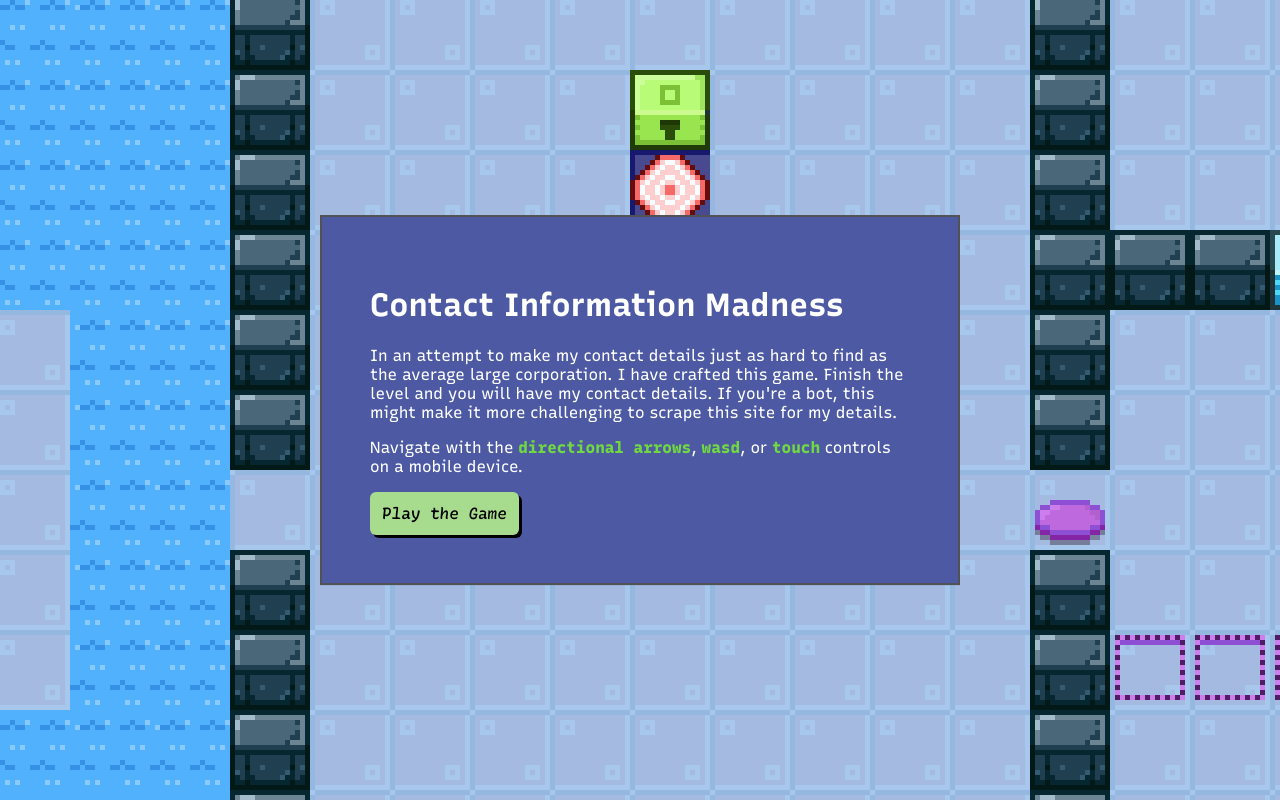
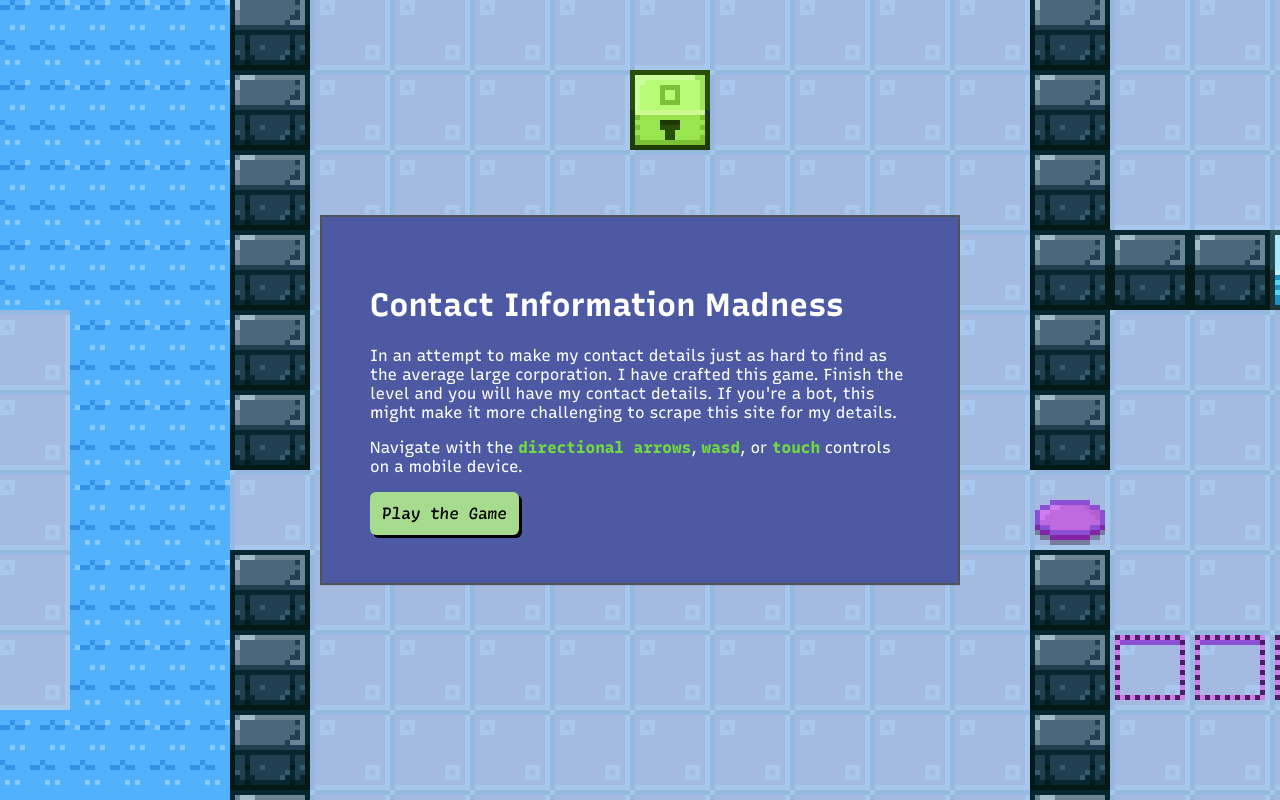
Before and after one commit to GraemeRMorgan/contact-form-game, a Next.js app: page / in a window 1280 px wide. Built offline with nearby package versions, Linux system fonts and the light colour scheme; no server answers.

Commit message:
Fixed the location of the goal.

```diff
--- a/src/app/levels/Room1.js
+++ b/src/app/levels/Room1.js
@@ -22,7 +22,7 @@ const level = {
   tilesHeight: 12,
   placements: [
     { x: 10, y: 6, type: PLACEMENT_TYPE_HERO },
-    { x: 10, y: 3, type: PLACEMENT_TYPE_GOAL },
+    { x: 10, y: 2, type: PLACEMENT_TYPE_GOAL },
 
     // Chest
     {x: 10, y:2, type: PLACEMENT_TYPE_LOCK, color: "GREEN"},
```
